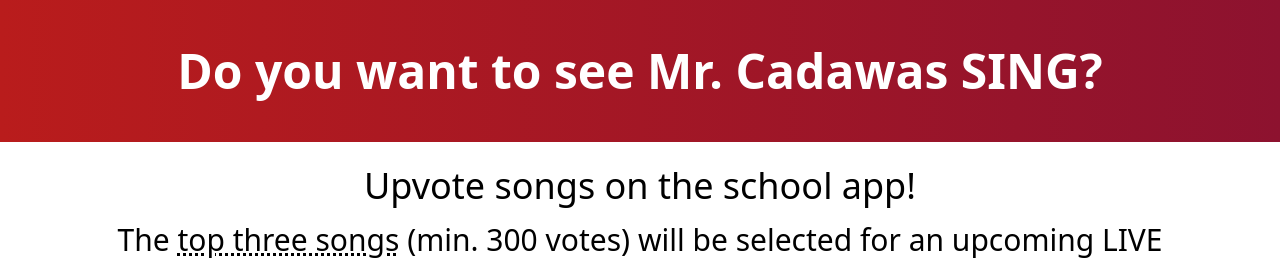
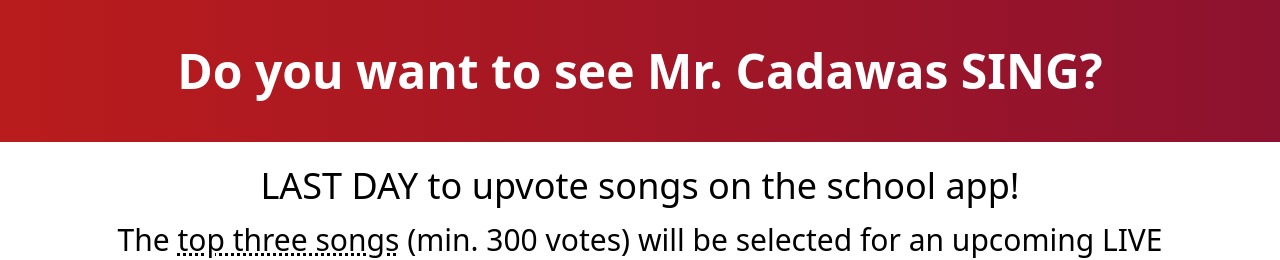
Before and after one commit to stau-app-dev/song-scoreboard, a Nuxt app: page / in a window 1280 px wide. Shown: the top 260 px of the page. Built offline with nearby package versions, Linux system fonts and the light colour scheme; no server answers.

Commit message:
feat: update text

```diff
--- a/pages/index.vue
+++ b/pages/index.vue
@@ -4,7 +4,7 @@
     <Header />
     <div class="flex flex-1 flex-col space-y-4 py-6 px-16">
       <h3 class="text-center text-4xl font-extralight">
-        Upvote songs on the school app!
+        LAST DAY to upvote songs on the school app!
       </h3>
       <h4 class="text-center text-3xl">
         The
```
